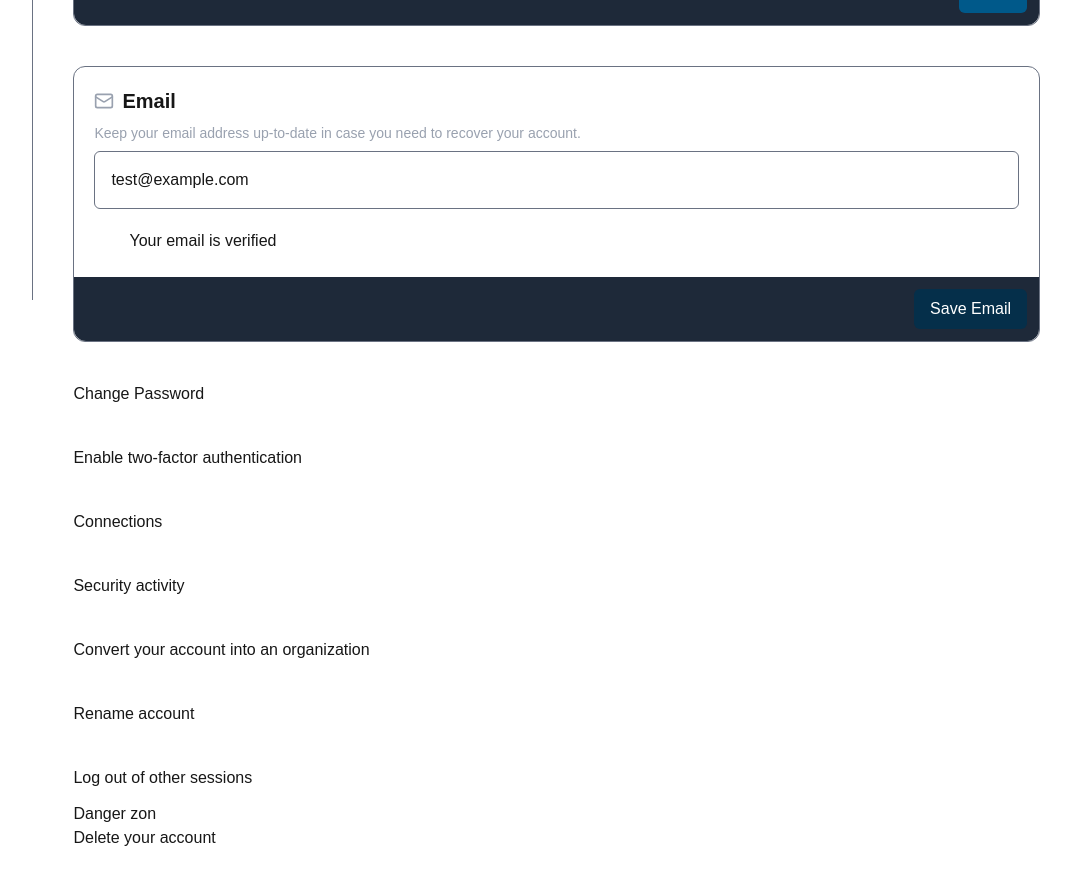
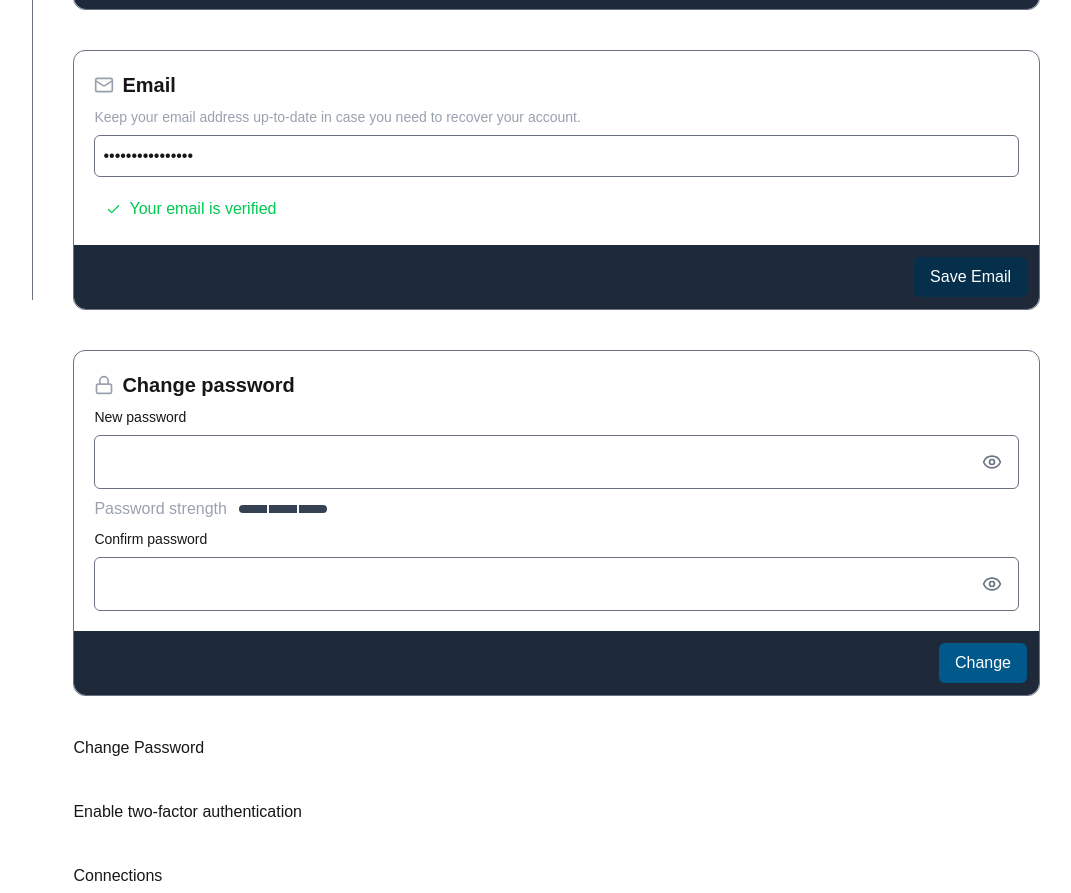
Before and after one commit to shoet/web-ui-trace, a Next.js app in the folder expo-console/: page /settings in a window 1280 px wide. Shown: the part 500-1393 px from the top of the page, without its empty margins (200-1271 px from the left). Built offline with nearby package versions, Linux system fonts and the light colour scheme.

Commit message:
ChangePassword を実装

```diff
--- /dev/null
+++ b/expo-console/src/app/settings/_components/ChangePassword/index.tsx
@@ -0,0 +1,75 @@
+"use client";
+import clsx from "clsx";
+import { SectionTitleChangePassword } from "../SectionTitle";
+import { ComponentWithBorder } from "../ComponentWithBorder";
+import { TextInput } from "../TextInput";
+import { useEffect, useState } from "react";
+import { PasswordStrength } from "../PasswordStrength";
+import { PrimaryButton } from "../PrimaryButton";
+
+const Footer = () => {
+  return (
+    <div className={clsx("w-full flex flex-row items-center justify-end")}>
+      <PrimaryButton text="Change" />
+    </div>
+  );
+};
+
+export const ChangePassword = () => {
+  const [password, setPassword] = useState<string>();
+
+  const alertMatch = /^(?=.*?[a-z])(?=.*?[A-Z])/;
+  const warnMatch = /^(?=.*?[a-z])(?=.*?[A-Z])(?=.*?[0-9])/;
+  const okMatch =
+    /^(?=.*?[a-z])(?=.*?[A-Z])(?=.*?[0-9])(?=.*?[:-@-`{-~\(\)\[\]*#])/;
+
+  const [passwordStrength, setPasswordStrength] =
+    useState<PasswordStrength>("none");
+
+  useEffect(() => {
+    if (!password) {
+      setPasswordStrength("none");
+      return;
+    }
+    if (password.length < 8) {
+      setPasswordStrength("alert");
+      return;
+    }
+    if (password?.match(okMatch)) {
+      setPasswordStrength("ok");
+      return;
+    }
+    if (password?.match(warnMatch)) {
+      setPasswordStrength("warn");
+      return;
+    }
+    if (password?.match(alertMatch)) {
+      setPasswordStrength("alert");
+      return;
+    }
+    setPasswordStrength("alert");
+  }, [password]);
+
+  return (
+    <ComponentWithBorder footerComponent={<Footer />}>
+      <div className={clsx("flex flex-col justify-start gap-2")}>
+        <SectionTitleChangePassword />
+        <div className={clsx("flex flex-col gap-2 justify-start")}>
+          <div className={clsx("font-normal text-sm")}>New password</div>
+          <TextInput
+            type="password"
+            value={password}
+            onChange={(e) => {
+              setPassword(e.target.value);
+            }}
+          />
+          <PasswordStrength passwordStrength={passwordStrength} />
+        </div>
+        <div className={clsx("flex flex-col gap-2 justify-start")}>
+          <div className={clsx("font-normal text-sm")}>Confirm password</div>
+          <TextInput type="password" />
+        </div>
+      </div>
+    </ComponentWithBorder>
+  );
+};
--- /dev/null
+++ b/expo-console/src/app/settings/_components/PasswordStrength/index.tsx
@@ -0,0 +1,70 @@
+import clsx from "clsx";
+import { CSSProperties } from "react";
+
+export type PasswordStrength = "ok" | "warn" | "alert" | "none";
+
+const StrengthColors: Record<PasswordStrength, string> = {
+  ok: "--color-green-500",
+  warn: "--color-yellow-500",
+  alert: "--color-red-500",
+  none: "--color-gray-700",
+};
+
+type Level = "level1" | "level2" | "level3";
+type LevelStyle = Record<PasswordStrength, Record<Level, string>>;
+
+export const PasswordStrength = (props: {
+  passwordStrength: PasswordStrength;
+}) => {
+  const { passwordStrength = "none" } = props;
+  const levelStyle: LevelStyle = {
+    none: {
+      level1: StrengthColors["none"],
+      level2: StrengthColors["none"],
+      level3: StrengthColors["none"],
+    },
+    alert: {
+      level1: StrengthColors["alert"],
+      level2: StrengthColors["none"],
+      level3: StrengthColors["none"],
+    },
+    warn: {
+      level1: StrengthColors["warn"],
+      level2: StrengthColors["warn"],
+      level3: StrengthColors["none"],
+    },
+    ok: {
+      level1: StrengthColors["ok"],
+      level2: StrengthColors["ok"],
+      level3: StrengthColors["ok"],
+    },
+  };
+
+  return (
+    <div
+      style={
+        {
+          "--bg-level-1": `var(${levelStyle[passwordStrength].level1})`,
+          "--bg-level-2": `var(${levelStyle[passwordStrength].level2})`,
+          "--bg-level-3": `var(${levelStyle[passwordStrength].level3})`,
+        } as CSSProperties
+      }
+      className={clsx("inline-flex items-center gap-3")}
+    >
+      <div className={clsx("text-text-description")}>Password strength</div>
+      <div className={clsx("inline-flex items-center gap-0.5 h-2")}>
+        <div
+          className={clsx("w-7 h-full bg-[var(--bg-level-1)] rounded-l-full")}
+        >
+          {" "}
+        </div>
+        <div className={clsx("w-7 h-full bg-[var(--bg-level-2)]")}> </div>
+        <div
+          className={clsx("w-7 h-full bg-[var(--bg-level-3)] rounded-r-full")}
+        >
+          {" "}
+        </div>
+      </div>
+    </div>
+  );
+};
--- a/expo-console/src/app/settings/_components/TextInput/index.tsx
+++ b/expo-console/src/app/settings/_components/TextInput/index.tsx
@@ -1,15 +1,50 @@
+"use client";
+import { IconEye, IconEyeOff } from "@/components/Icon";
 import clsx from "clsx";
-import { ComponentProps } from "react";
+import { ComponentProps, useCallback, useState } from "react";
 
 type Props = {} & ComponentProps<"input">;
 
 export const TextInput = (props: Props) => {
   const { ...rest } = props;
+  const isPassword = rest.type === "password";
+
+  const [isFocus, setIsFocus] = useState<boolean>(false);
+  const [showPassword, setShowPassword] = useState<boolean>(false);
+
+  const openPassword = useCallback(() => {
+    return rest.type === "password" && showPassword;
+  }, [rest.type, showPassword]);
+
   return (
-    <input
-      type="text"
-      className={clsx("p-4 border border-gray-500 rounded-md w-full")}
-      {...rest}
-    />
+    <div
+      className={clsx(
+        "p-2 flex flex-row items-center justify-between w-full",
+        "border border-gray-500 rounded-md ",
+        isFocus && "outline-solid outline-3 outline-blue-300",
+      )}
+    >
+      <input
+        {...rest}
+        type={openPassword() ? "text" : "password"}
+        onFocus={() => setIsFocus(true)}
+        onBlur={() => setIsFocus(false)}
+        className={clsx("outline-none w-full")}
+      />
+      {isPassword && (
+        <button
+          className={clsx(
+            "p-2 rounded-md hover:bg-gray-800 outline-none border-none",
+          )}
+          onClick={() => setShowPassword(!showPassword)}
+        >
+          {showPassword ? (
+            <IconEyeOff size={20} color={"var(--color-gray-500)"} />
+          ) : (
+            <IconEye size={20} color={"var(--color-gray-500)"} />
+          )}
+        </button>
+      )}
+    </div>
   );
 };
--- a/expo-console/src/app/settings/page.tsx
+++ b/expo-console/src/app/settings/page.tsx
@@ -2,6 +2,7 @@ import clsx from "clsx";
 import { AccountSettings } from "./_components/AccountSettings";
 import { AboutYou } from "./_components/AboutYou";
 import { Email } from "./_components/Eamil";
+import { ChangePassword } from "./_components/ChangePassword";
 
 export default function SettingPage() {
   return (
@@ -11,6 +12,7 @@ export default function SettingPage() {
         <AccountSettings />
         <AboutYou />
         <Email />
+        <ChangePassword />
         <div> Change Password </div>
         <div>Enable two-factor authentication</div>
         <div>Connections</div>
--- a/expo-console/src/components/Icon/index.tsx
+++ b/expo-console/src/components/Icon/index.tsx
@@ -16,6 +16,8 @@ import {
   Info,
   TriangleAlert,
   CircleX,
+  Eye,
+  EyeOff,
 } from "lucide-react";
 
 type LucideReactIconProps = {
@@ -45,3 +47,5 @@ export const IconCheck = withLucideReactIcon(Check);
 export const IconInfo = withLucideReactIcon(Info);
 export const IconWarn = withLucideReactIcon(TriangleAlert);
 export const IconAlert = withLucideReactIcon(CircleX);
+export const IconEye = withLucideReactIcon(Eye);
+export const IconEyeOff = withLucideReactIcon(EyeOff);
```
Also changed, not shown: 2 other files (tests, documents, lock files or other folders).
